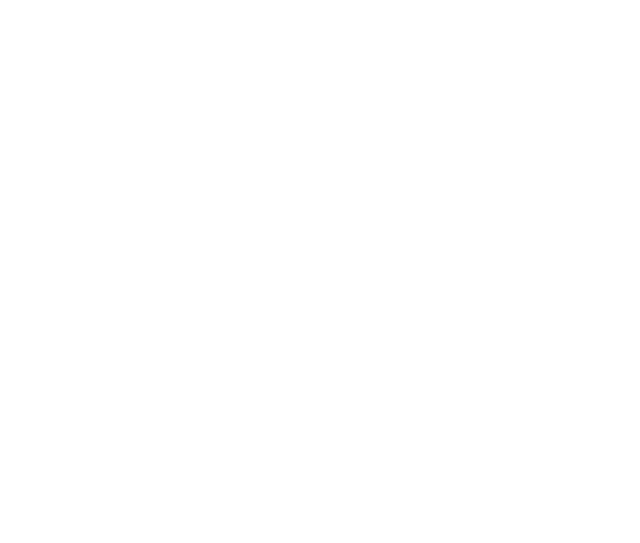
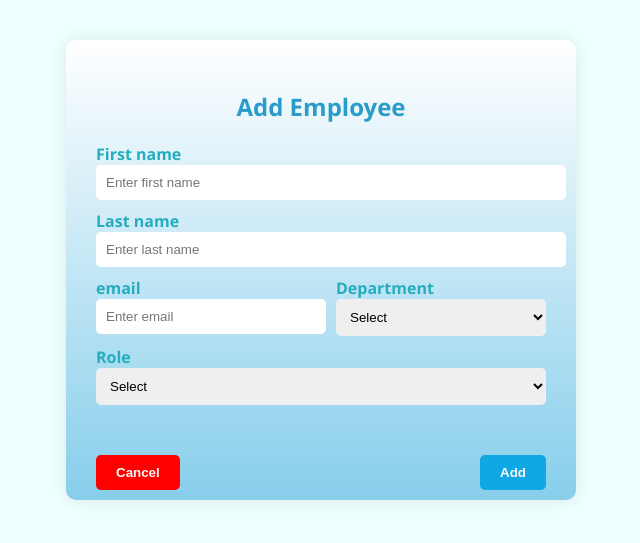
Before and after one commit to Nikki0830/EMPLOYEE_HUB_UI2025, a plain HTML site: page vscode_part/form.html in a window 1280 px wide. Shown: the whole page, without its empty margins (319-959 px from the left). Drawn offline with Linux system fonts and the light colour scheme.

Commit message:
Empluye-hub

```diff
--- a/vscode_part/form.html
+++ b/vscode_part/form.html
@@ -0,0 +1,74 @@
+<!DOCTYPE html>
+<html lang="en">
+  <head>
+    <meta charset="UTF-8" />
+    <meta name="viewport" content="width=device-width, initial-scale=1.0" />
+    <title>Document</title>
+    <link rel = "stylesheet" href = "./style.css"/>
+   <style>
+    body{
+        background-color: azure;
+    }
+   </style>
+  </head>
+  <body>
+    <div class="form_container">
+      <h2>Add Employee</h2>
+      <form>
+        <input type="hidden" id="employeeId" />
+
+        <label>First name</label>
+        <input
+          type="text"
+          name="firstname"
+          id="firstname"
+          placeholder="Enter first name"
+          required
+        />
+
+        <label>Last name</label>
+        <input
+          type="text"
+          name="lastname"
+          placeholder="Enter last name"
+          required
+        />
+
+        <div class="form-row">
+          <div class="form-group">
+            <label>email</label>
+            <input
+              type="email"
+              name="email"
+              placeholder="Enter email"
+              required
+            />
+          </div>
+
+          <div class="form-group">
+            <label>Department</label>
+            <select name="department" required>
+              <option value="">Select</option>
+              <option>HR</option>
+              <option>IT</option>
+              <option>Finance</option>
+            </select>
+          </div>
+        </div>
+
+        <label>Role</label>
+        <select name="role" required>
+          <option value="">Select</option>
+          <option>Manager</option>
+          <option>Developer</option>
+          <option>Analyst</option>
+        </select>
+
+        <div class = "button-group">
+            <button type = "button" class = "cancel-btn">Cancel</button>
+            <button type = "button" class = "submit-btn">Add</button>
+        </div>
+      </form>
+    </div>
+  </body>
+</html>
--- a/vscode_part/style.css
+++ b/vscode_part/style.css
@@ -7,33 +7,58 @@ body {
 }
 
 .header {
-  background-image: linear-gradient( skyblue, white);
-  color:white;
-  padding:20px 0;
+  background-image: linear-gradient(skyblue, white);
+  color: white;
+  padding: 20px 0;
   display: flex;
   justify-content: space-around;
 }
+.search-box {
+  height: 20px;
+  border-radius: 5px;
+  width: 200px;
+  border: 1px solid #d2dde0; /* you missed 'solid' and width */
+  padding: 5px;
+  margin-top: 2rem;
+}
+.search-box::placeholder{
+    color: skyblue;
+}
 
-.toolbar{
+/* .search-box[type="text"]{
+    color:skyblue;
+} */
+.filter-btn {
+  height: 30px;
+  border-radius: 5px;
+  width: 70px;
+  border: #d2dde0;
+  padding: 5px;
+  margin-top: 2rem;
+  background-color: #ffffff;
+  color: skyblue;
+}
+
+.toolbar {
   display: flex;
   flex-wrap: wrap;
-    gap:10px;
-    padding:20px;
+  gap: 10px;
+  padding: 20px;
   justify-content: center;
   align-items: center;
   background-color: #ffffff;
 }
-.toolbar select{
+.toolbar select {
   background-color: skyblue;
   color: #ffffff;
   border: none;
   padding: 5px;
   border-radius: 5px;
 }
-label{
-    color:rgb(36, 173, 190)
+label {
+  color: rgb(36, 173, 190);
 }
-.add_btn{
+.add_btn {
   background-color: skyblue;
   color: #f8f9fa;
   border: none;
@@ -43,7 +68,7 @@ label{
 
 /* employe cards */
 
-.emaployee_cards{
+.employee_container {
   display: flex;
   flex-wrap: wrap;
   justify-content: center;
@@ -51,39 +76,116 @@ label{
   padding: 30px;
 }
 
-.card{
+.card {
   background-color: white;
   border-radius: 8px;
   padding: 15px;
+  margin-top: 5rem;
   /* /////////////////// */
-    transition:transform 0.2s ease;
+  transition: transform 0.2s ease;
+  box-shadow: rgba(50, 50, 93, 0.25) 0px 50px 100px -20px,
+    rgba(0, 0, 0, 0.3) 0px 30px 60px -30px,
+    rgba(10, 37, 64, 0.35) 0px -2px 6px 0px inset;
 }
-.card:hover{
+.card:hover {
   transform: scale(1.02);
 }
-.card p{
-    margin:10px 0
+.card p {
+  margin: 10px 0;
+  color: skyblue;
+  font-weight: bold;
 }
-.card button{
-    padding:6px 12px;
+.card button {
+  padding: 6px 12px;
 }
 /* ///////////////////// */
-.card button:first-of-type{
+.card button:first-of-type {
   background-color: rgb(107, 205, 235);
-    color:white
+  color: white;
+  border: none;
+  border-radius: 3px;
 }
-.card button:last-of-type{
+.card button:last-of-type {
   background-color: red;
-    color:white
+  color: white;
+   border: none;
+   border-radius: 3px;
 }
 
 /* footer */
-footer{
+footer {
   text-align: center;
-     background-image: linear-gradient(to bottom, #007bff, #d2dde0);
-    height:4rem;
-    color:white;
+  background-image: linear-gradient(to bottom, skyblue, #d2dde0);
+  height: 4rem;
+  color: white;
   font-weight: bold;
   padding: 15px;
-    margin-top: 15rem;
+  margin-top: 10rem;
 }
+
+/*
+form container */
+
+.form_container {
+  /* border: 1px solid red; */
+  max-width: 450px;
+  height: 400px;
+  margin: 40px auto;
+  padding: 30px;
+  border-radius: 10px;
+  box-shadow: 0 0 20px rgba(0, 0, 0, 0.1);
+  background-image: linear-gradient(to bottom, white, skyblue);
+}
+
+.form_container h2 {
+  text-align: center;
+  margin-bottom: 20px;
+  color: rgb(41, 156, 202);
+}
+
+form label {
+  display: block;
+  font-weight: 600;
+  margin-top: 10px;
+}
+
+form input,
+form select {
+  width: 100%;
+  padding: 10px;
+  border-radius: 5px;
+  border: none;
+}
+.form-row {
+  display: flex;
+  justify-content: space-between;
+  gap: 30px;
+}
+
+.form-group {
+  flex: 1;
+}
+
+.button-group {
+  display: flex;
+  justify-content: space-between;
+  margin-top: 50px;
+}
+
+.cancel-btn,
+.submit-btn {
+  padding: 10px 20px;
+  border: none;
+  border-radius: 5px;
+  font-weight: bold;
+  cursor: pointer;
+}
+
+.cancel-btn {
+  background-color: red;
+  color: #f8f9fa;
+}
+.submit-btn {
+  background-color: rgb(15, 168, 228);
+  color: #f8f9fa;
+}
```
Also changed, not shown: vscode_part/index.html (+10 -17 lines). Lines whose indentation alone changed are shown as unchanged.
